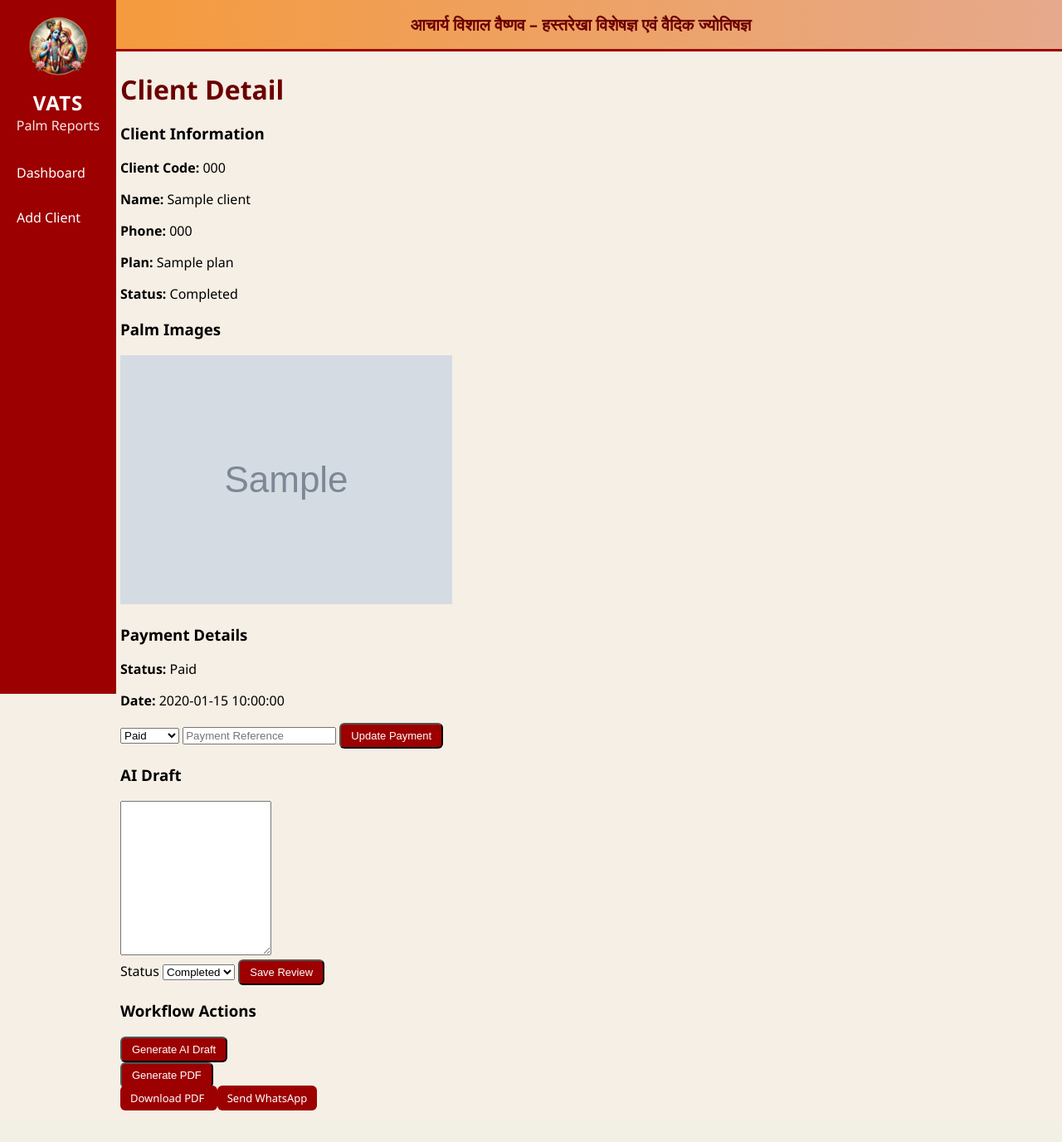
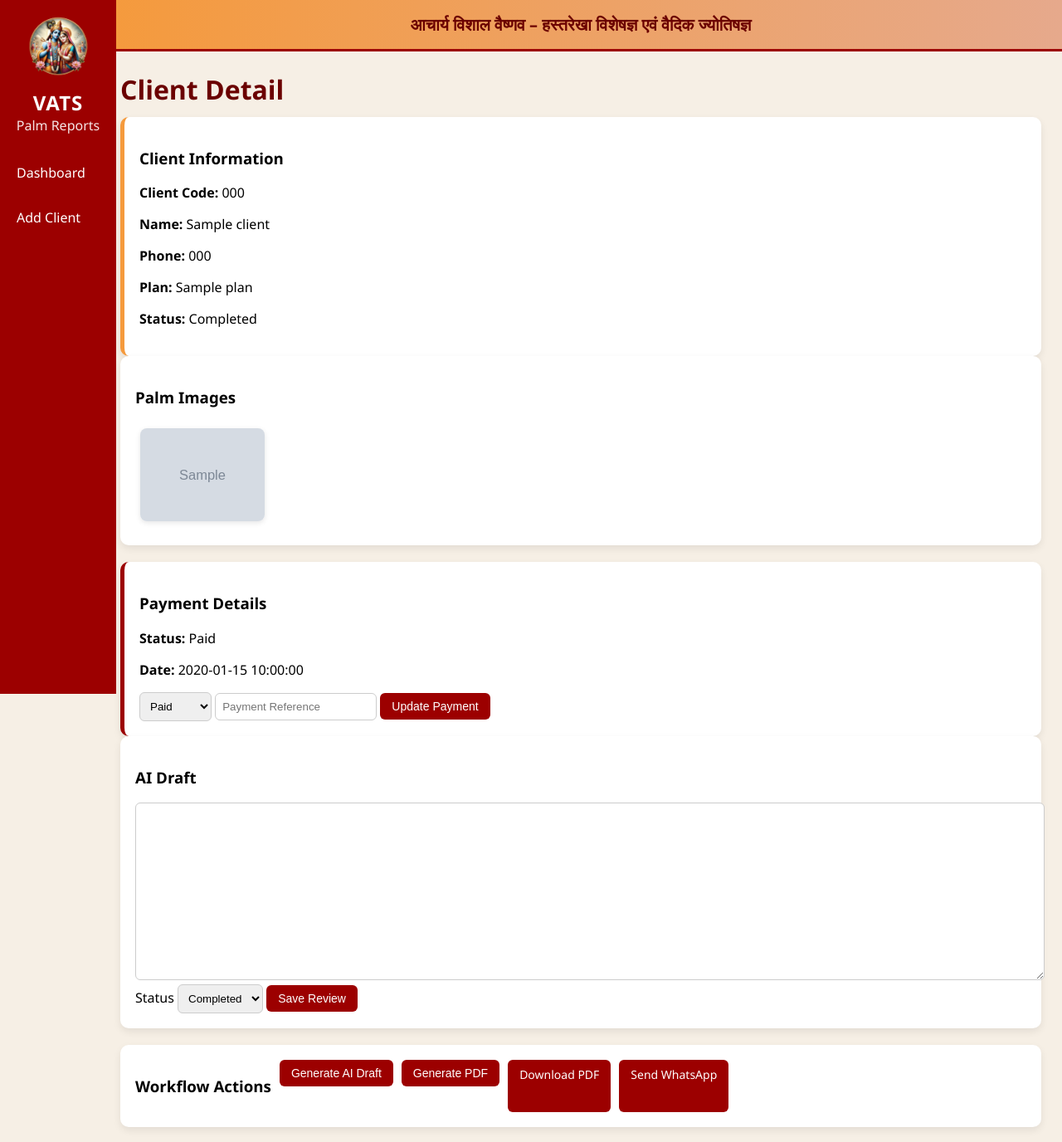
Before and after one commit to vishalvaishnavrk-ops/jyotish-backend, a FastAPI app: template templates/admin/client_detail.html in a window 1280 px wide. Shown: the whole page at 83% size. Before the commit the page ends 1338 px from the top, so only its background shows below. Run offline with FastAPI, Linux system fonts and the light colour scheme; the template is opened without the code that fills it: most values are stand-ins (such as "Sample title", 1, 10 or a date in 2020); grey boxes marked "Sample" are stand-in pictures; parts of the project's set-up code (start-up, migrations or seed data) failed here and were passed over.

Commit message:
Update admin.css

```diff
--- a/static/css/admin.css
+++ b/static/css/admin.css
@@ -185,3 +185,96 @@ text-decoration:none;
 .btn:hover{
 background:#b00000;
 }
+
+/* CLIENT DETAIL PAGE */
+
+.client-top{
+display:flex;
+gap:20px;
+margin-bottom:20px;
+}
+
+.client-card{
+background:white;
+padding:18px;
+border-radius:10px;
+flex:1;
+box-shadow:0 4px 10px rgba(0,0,0,0.08);
+border-left:5px solid #f59a3c;
+}
+
+.payment-card{
+background:white;
+padding:18px;
+border-radius:10px;
+flex:1;
+box-shadow:0 4px 10px rgba(0,0,0,0.08);
+border-left:5px solid #9c0000;
+}
+
+.image-card{
+background:white;
+padding:18px;
+border-radius:10px;
+margin-bottom:20px;
+box-shadow:0 4px 10px rgba(0,0,0,0.08);
+}
+
+.images img{
+width:150px;
+margin:6px;
+border-radius:8px;
+box-shadow:0 2px 6px rgba(0,0,0,0.1);
+}
+
+.draft-card{
+background:white;
+padding:18px;
+border-radius:10px;
+margin-bottom:20px;
+box-shadow:0 4px 10px rgba(0,0,0,0.08);
+}
+
+.workflow-card{
+background:white;
+padding:18px;
+border-radius:10px;
+display:flex;
+gap:10px;
+flex-wrap:wrap;
+box-shadow:0 4px 10px rgba(0,0,0,0.08);
+}
+
+textarea{
+width:100%;
+padding:10px;
+border-radius:6px;
+border:1px solid #ccc;
+font-size:14px;
+}
+
+select{
+padding:8px;
+border-radius:6px;
+border:1px solid #ccc;
+}
+
+input{
+padding:8px;
+border-radius:6px;
+border:1px solid #ccc;
+}
+
+.btn{
+background:#9c0000;
+color:white;
+padding:8px 14px;
+border-radius:6px;
+font-size:14px;
+border:none;
+cursor:pointer;
+}
+
+.btn:hover{
+background:#b00000;
+}
```
